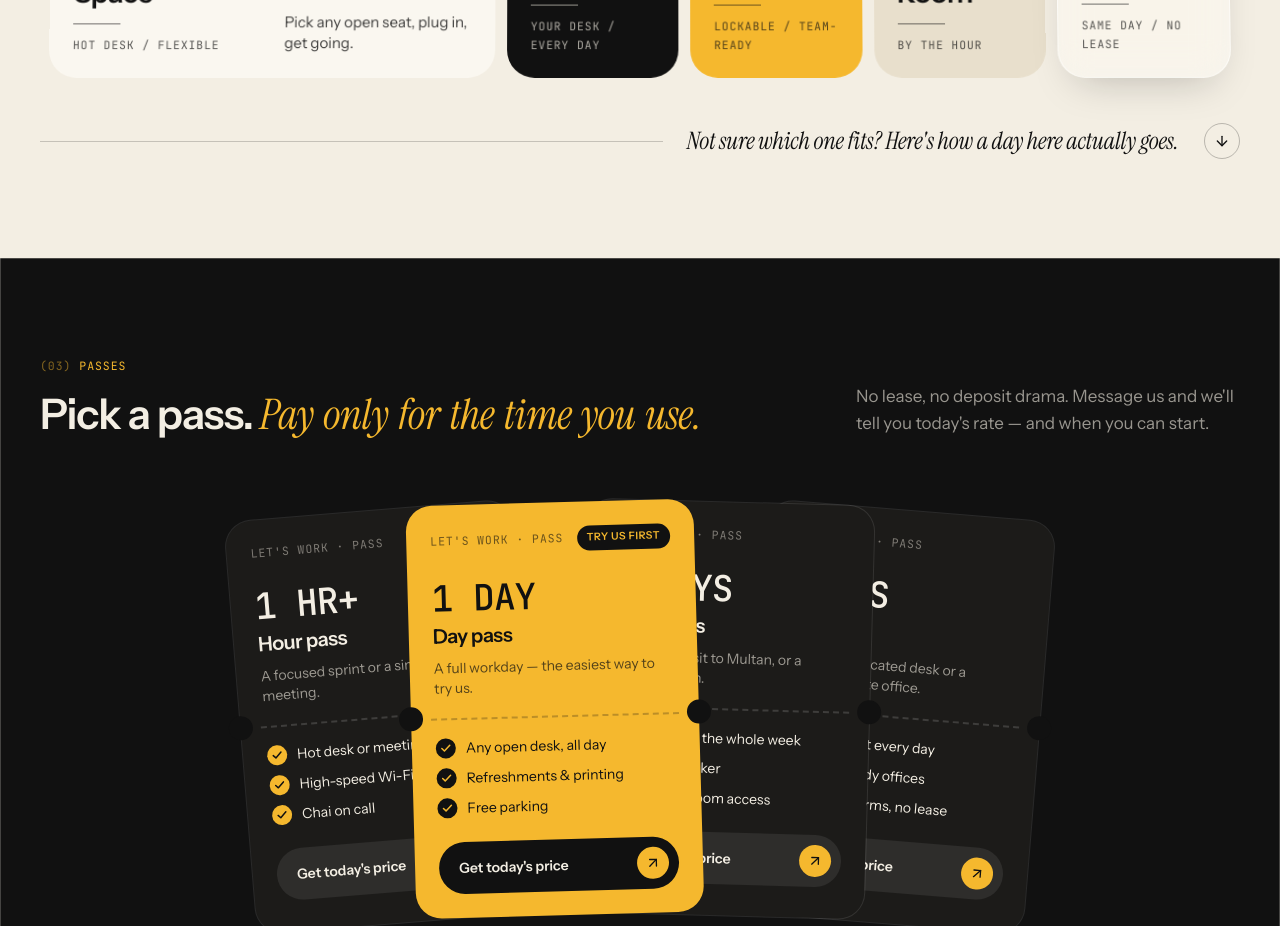
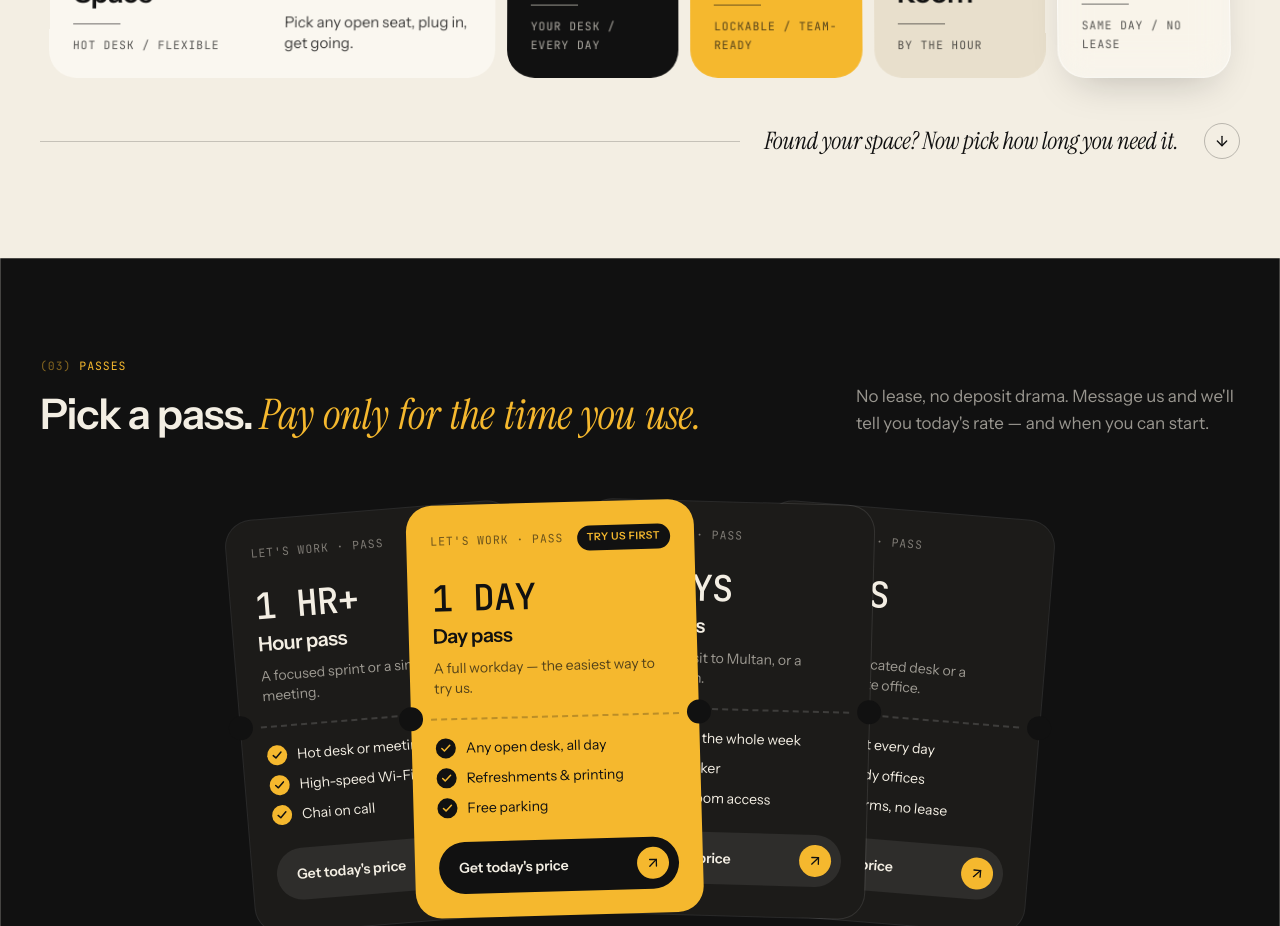
Before and after one commit to mohsinali373/Lets-Work, a React (Vite) app: page / in a window 1280 px wide. Shown: the part 5220-6146 px from the top of the page. Built offline with nearby package versions, Linux system fonts and the light colour scheme.

Commit message:
fix: update the hand-off line above the passes section

```diff
--- a/src/components/home/SpacesShelf.jsx
+++ b/src/components/home/SpacesShelf.jsx
@@ -86,7 +86,7 @@ export function SpacesShelf() {
       </ul>
       </ScrollTilt>
 
-      <Bridge className="mt-14">Not sure which one fits? Here's how a day here actually goes.</Bridge>
+      <Bridge className="mt-14">Found your space? Now pick how long you need it.</Bridge>
     </section>
   );
 }
```
